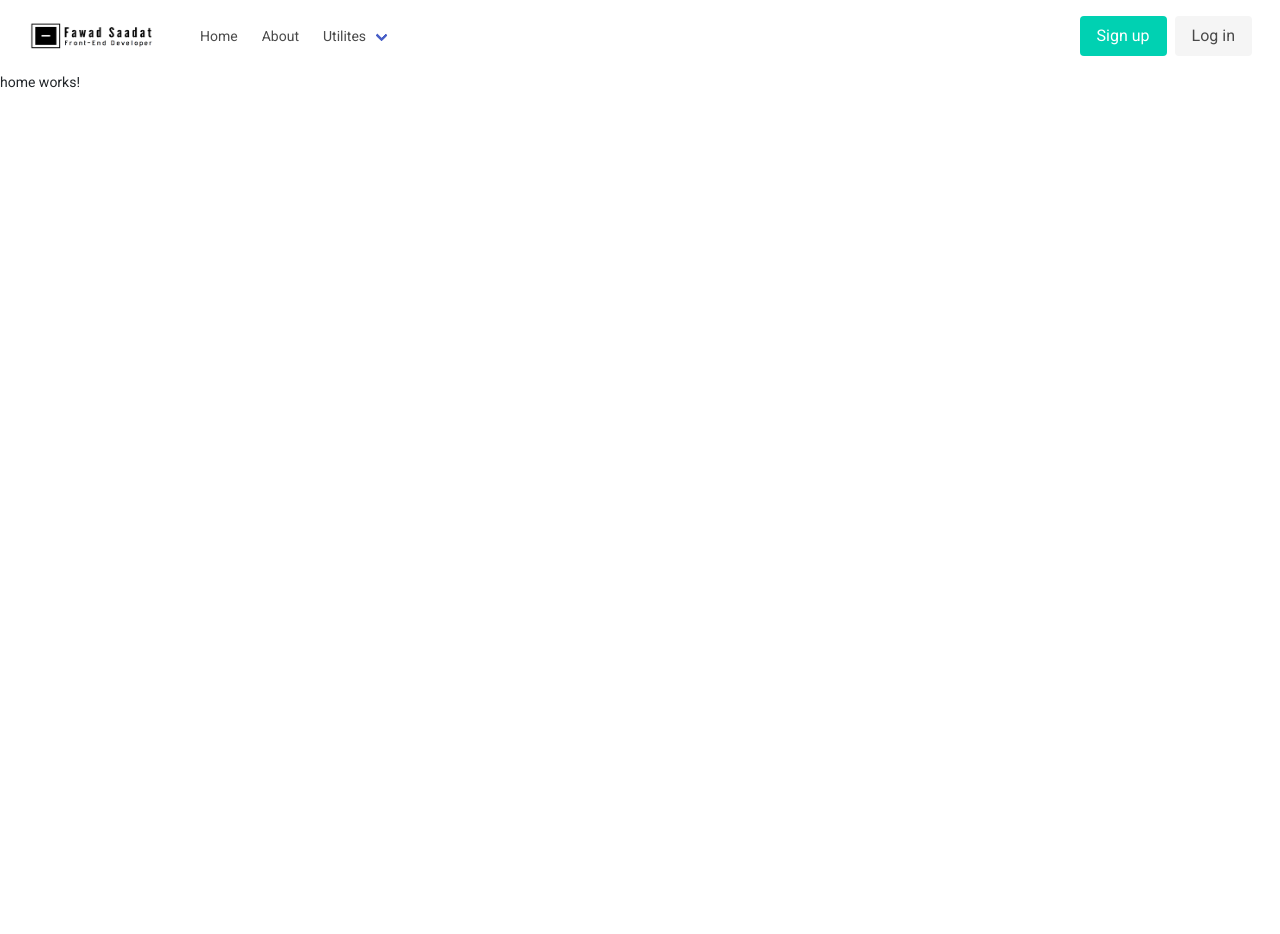
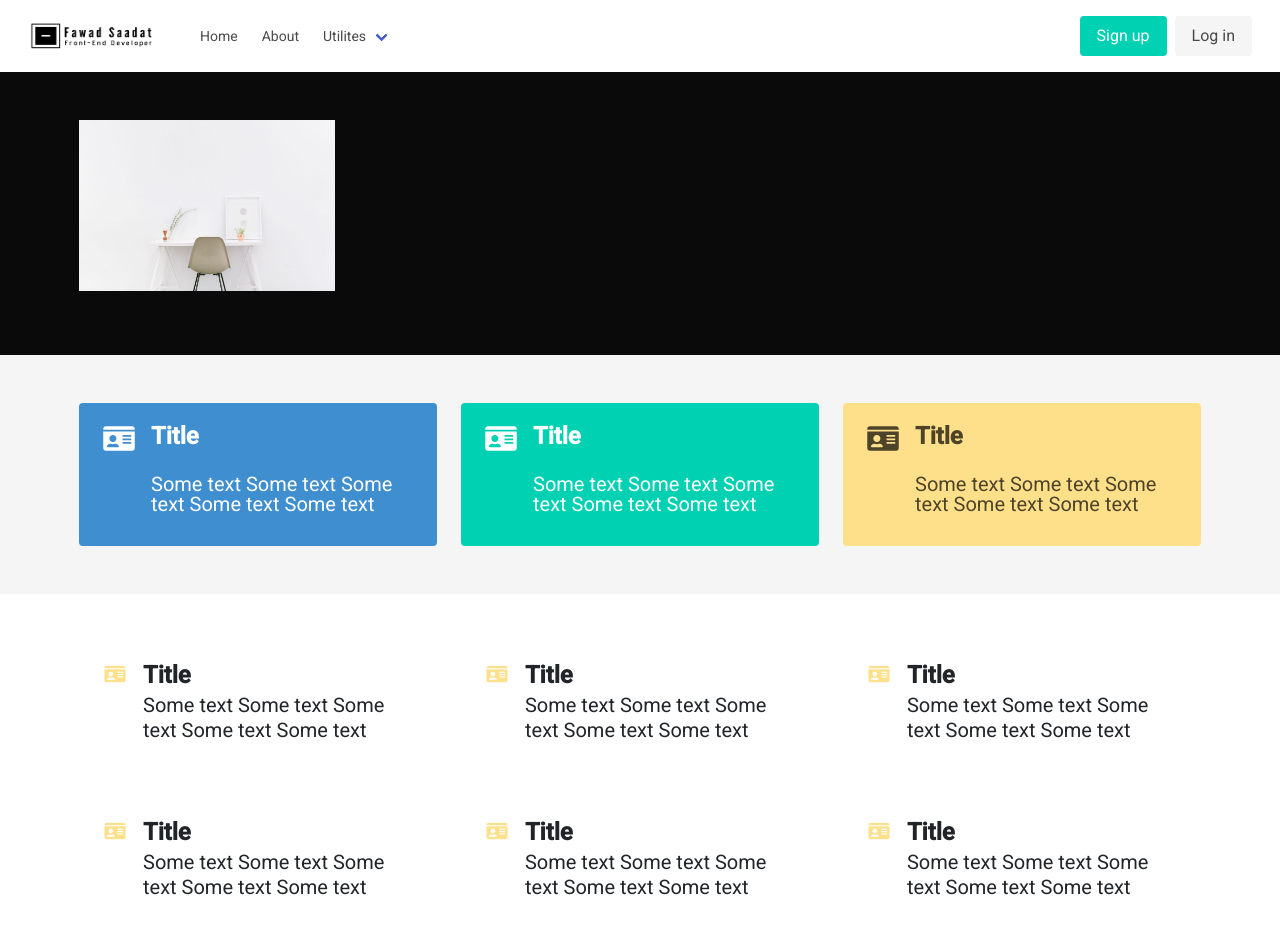
Before and after one commit to fawadinho/fawad-web, an Angular app: page / in a window 1280 px wide. Shown: the top 934 px of the page. Before the commit the page ends 800 px from the top, so only its background shows below. Built offline with nearby package versions, Linux system fonts and the light colour scheme.

Commit message:
Another progress

```diff
--- a/package.json
+++ b/package.json
@@ -21,6 +21,10 @@
     "@angular/platform-browser": "~9.1.9",
     "@angular/platform-browser-dynamic": "~9.1.9",
     "@angular/router": "~9.1.9",
+    "@fortawesome/angular-fontawesome": "^0.6.1",
+    "@fortawesome/fontawesome-free": "^5.13.0",
+    "@fortawesome/fontawesome-svg-core": "^1.2.28",
+    "@fortawesome/free-solid-svg-icons": "^5.13.0",
     "bootstrap": "^4.5.0",
     "bulma": "^0.8.2",
     "jquery": "^3.5.1",
--- a/src/app/app.component.html
+++ b/src/app/app.component.html
@@ -1,3 +1,4 @@
+
 <nav class="navbar" role="navigation" aria-label="main navigation">
     <div class="navbar-brand">
       <a class="navbar-item" href="#">
--- a/src/app/app.component.scss
+++ b/src/app/app.component.scss
@@ -0,0 +1,24 @@
+.center, .center-column, .top, .right, .bottom, .left {
+    display: flex;
+    justify-content: center;
+    align-items: center;
+}
+
+.center-column {
+    flex-direction: column;
+}
+
+.top { align-items: flex-start;}
+.right { justify-content: flex-end;}
+.bottom { align-items: flex-end;}
+.left { justify-content: flex-start;}
+
+.single-spaced, .single-spaced * {
+    line-height: 1;
+}
+
+@media (max-width: 1024px) {
+    .desktop {
+        display: none;
+    }
+}
--- a/src/app/app.module.ts
+++ b/src/app/app.module.ts
@@ -21,6 +21,7 @@ import { MatDialogModule } from '@angular/material/dialog';
     BudgetItemListComponent,
     BudgetItemCardComponent,
     EditItemModalComponent
+
   ],
   imports: [
     BrowserModule,
--- a/src/app/home/home.component.html
+++ b/src/app/home/home.component.html
@@ -1 +1,197 @@
-<p>home works!</p>
+<section class="hero has-background-black">
+    <div class="hero-body">
+        <div class="container">
+            <figure class="image">
+                <img src="../../assets/background.jpg" style="max-width: 256px;">
+            </figure>
+        </div>
+        </div>
+</section>
+
+<section class="section has-background-light">
+    <div class="container">
+        <div class="columns">
+            <div class="column">
+                <article class="media notification is-info">
+                        <figure class="media-left">
+                            <span class="icon is-medium">
+                            <i class="fas fa-id-card fa-2x" data-fa-transform="#"></i>
+                             </span>
+                        </figure>
+                        <div class="media-content">
+                            <div class="content">
+
+                              <h1 class="title is-size-4">Title</h1>
+                                 <p class="is-size-5">
+                                        Some text Some text Some text Some text Some text
+                                 </p>
+                            </div>
+                        </div>
+                    </article>
+
+        </div>
+        <div class="column">
+            <article class="media notification is-primary">
+                <figure class="media-left">
+                    <span class="icon is-medium">
+                    <i class="fas fa-id-card fa-2x" data-fa-transform="#"></i>
+                     </span>
+                </figure>
+                <div class="media-content">
+                    <div class="content">
+
+                      <h1 class="title is-size-4">Title</h1>
+                         <p class="is-size-5">
+                                Some text Some text Some text Some text Some text
+                         </p>
+                    </div>
+                </div>
+            </article>
+        </div>
+        <div class="column">
+            <article class="media notification is-warning">
+                <figure class="media-left">
+                    <span class="icon is-medium">
+                    <i class="fas fa-id-card fa-2x" data-fa-transform="#"></i>
+                     </span>
+                </figure>
+                <div class="media-content">
+                    <div class="content">
+
+                      <h1 class="title is-size-4">Title</h1>
+                         <p class="is-size-5">
+                                Some text Some text Some text Some text Some text
+                         </p>
+                    </div>
+                </div>
+            </article>
+        </div>
+        </div>
+        </div>
+</section>
+
+
+
+
+
+
+<section class="section">
+    <div class="container">
+        <div class="columns is-multiline">
+            <div class="column is-one-third">
+                <article class="media notification has-background-white">
+                        <figure class="media-left">
+                            <span class="icon has-text-warning">
+                            <i class="fas fa-id-card fa-lg" data-fa-transform="#"></i>
+                             </span>
+                        </figure>
+                        <div class="media-content">
+                            <div class="content">
+
+                              <h1 class="title is-size-4">Title</h1>
+                                 <p class="subtitle is-size-5">
+                                        Some text Some text Some text Some text Some text
+                                 </p>
+                            </div>
+                        </div>
+                    </article>
+
+        </div>
+        <div class="column is-one-third">
+            <article class="media notification has-background-white">
+                    <figure class="media-left">
+                        <span class="icon has-text-warning">
+                        <i class="fas fa-id-card fa-lg" data-fa-transform="#"></i>
+                         </span>
+                    </figure>
+                    <div class="media-content">
+                        <div class="content">
+
+                          <h1 class="title is-size-4">Title</h1>
+                             <p class="subtitle is-size-5">
+                                    Some text Some text Some text Some text Some text
+                             </p>
+                        </div>
+                    </div>
+                </article>
+
+    </div>
+    <div class="column is-one-third">
+        <article class="media notification has-background-white">
+                <figure class="media-left">
+                    <span class="icon has-text-warning">
+                    <i class="fas fa-id-card fa-lg" data-fa-transform="#"></i>
+                     </span>
+                </figure>
+                <div class="media-content">
+                    <div class="content">
+
+                      <h1 class="title is-size-4">Title</h1>
+                         <p class="subtitle is-size-5">
+                                Some text Some text Some text Some text Some text
+                         </p>
+                    </div>
+                </div>
+            </article>
+
+</div>
+<div class="column is-one-third">
+    <article class="media notification has-background-white">
+            <figure class="media-left">
+                <span class="icon has-text-warning">
+                <i class="fas fa-id-card fa-lg" data-fa-transform="#"></i>
+                 </span>
+            </figure>
+            <div class="media-content">
+                <div class="content">
+
+                  <h1 class="title is-size-4">Title</h1>
+                     <p class="subtitle is-size-5">
+                            Some text Some text Some text Some text Some text
+                     </p>
+                </div>
+            </div>
+        </article>
+
+</div>
+<div class="column is-one-third">
+    <article class="media notification has-background-white">
+            <figure class="media-left">
+                <span class="icon has-text-warning">
+                <i class="fas fa-id-card fa-lg" data-fa-transform="#"></i>
+                 </span>
+            </figure>
+            <div class="media-content">
+                <div class="content">
+
+                  <h1 class="title is-size-4">Title</h1>
+                     <p class="subtitle is-size-5">
+                            Some text Some text Some text Some text Some text
+                     </p>
+                </div>
+            </div>
+        </article>
+
+</div>
+<div class="column is-one-third">
+    <article class="media notification has-background-white">
+            <figure class="media-left">
+                <span class="icon has-text-warning">
+                <i class="fas fa-id-card fa-lg" data-fa-transform="#"></i>
+                 </span>
+            </figure>
+            <div class="media-content">
+                <div class="content">
+
+                  <h1 class="title is-size-4">Title</h1>
+                     <p class="subtitle is-size-5">
+                            Some text Some text Some text Some text Some text
+                     </p>
+                </div>
+            </div>
+        </article>
+
+</div>
+        </div>
+        </div>
+</section>
--- a/src/app/home/home.component.scss
+++ b/src/app/home/home.component.scss
@@ -0,0 +1,5 @@
+.center {
+    display: flex;
+    justify-content: center;
+    align-items: center;
+}
--- a/src/styles.scss
+++ b/src/styles.scss
@@ -1,5 +1,5 @@
 @import '../node_modules/bulma/bulma.sass';
-
+@import "~@fortawesome/fontawesome-free/css/all.css";
 // Import a Google Font
 @import url('https://fonts.googleapis.com/css?family=Nunito:400,700|Lato:300,900');
 
```
Also changed, not shown: src/assets/background.jpg (added), 1 other file (tests, documents, lock files or other folders).
